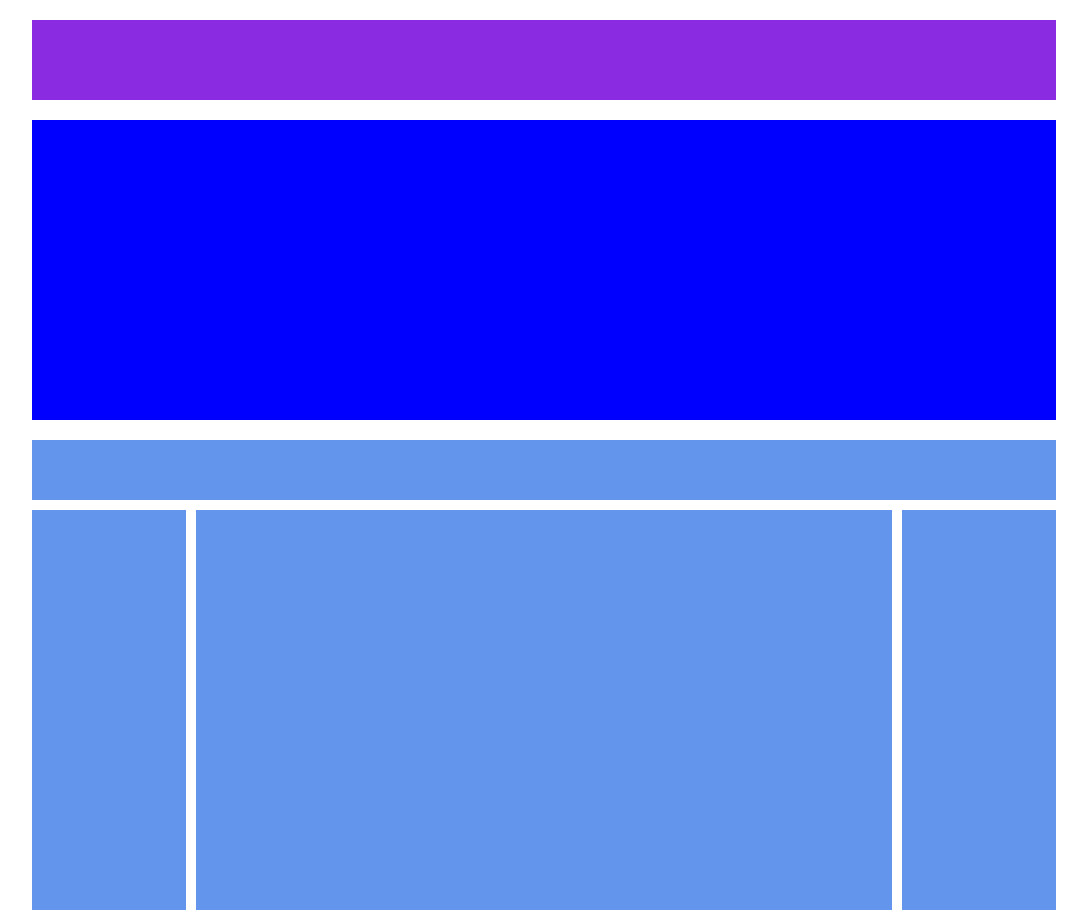
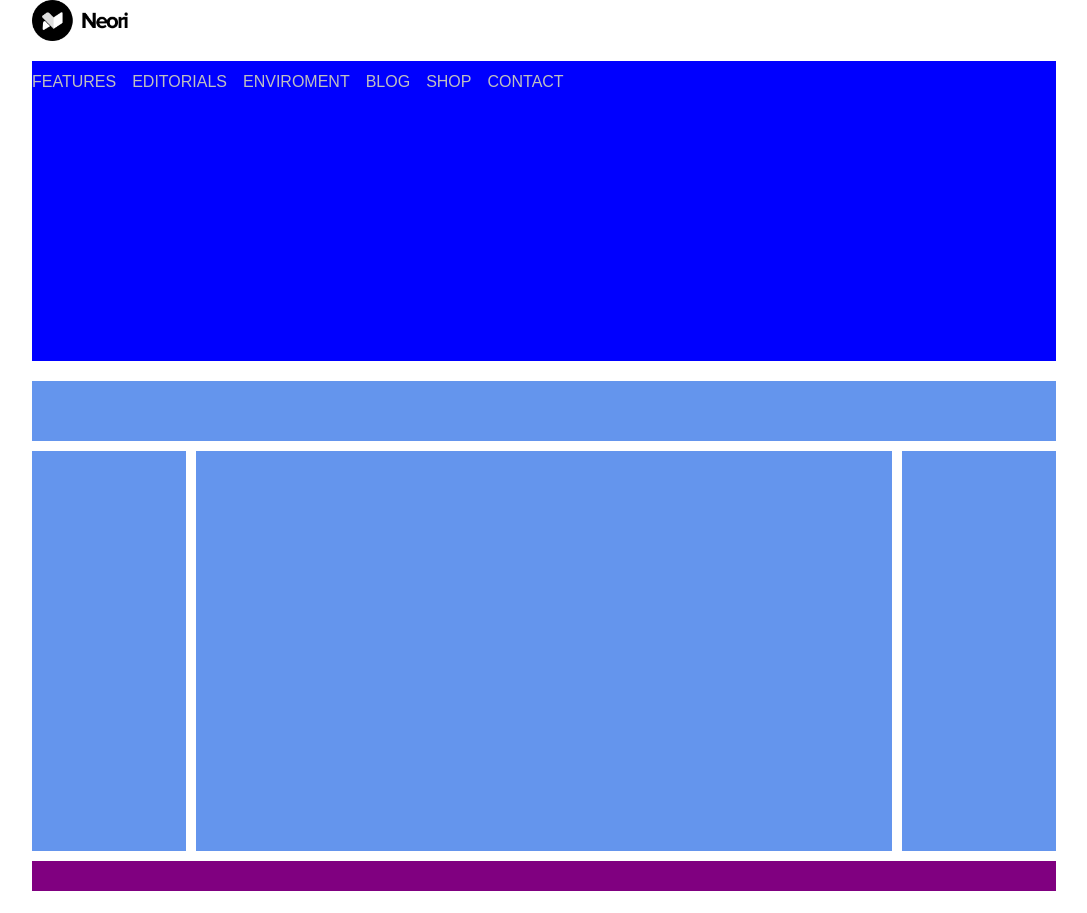
Before and after one commit to pater97/htmlcss-wp, a plain HTML site: page index.html in a window 1280 px wide. Shown: the top 913 px of the page, without its empty margins (96-1183 px from the left). Drawn offline with Linux system fonts and the light colour scheme.

Commit message:
completamento header

```diff
--- a/index.html
+++ b/index.html
@@ -11,7 +11,15 @@
 
 <body class="debug">
     <header class="headcontent">
-
+        <img src="./img/logo.png" alt="logo Neori">
+        <nav class="navbar clearfix">
+            <div>FEATURES</div>
+            <div>EDITORIALS</div>
+            <div>ENVIROMENT</div>
+            <div>BLOG</div>
+            <div>SHOP</div>
+            <div>CONTACT</div>
+        </nav>
     </header>
     <main class="maincontent">
         <section class="pt1">
--- a/style.css
+++ b/style.css
@@ -7,6 +7,7 @@
 body{
     width: 80%;
     margin: auto;
+    font-family: Arial, Helvetica, sans-serif;
 }
 .clearfix::after {
     content: "";
@@ -14,11 +15,6 @@ body{
     clear: both;
 }
 /* debug */
-.debug .headcontent{
-    height: 80px;
-    margin-top: 20px;
-    background-color: blueviolet;
-}
 .debug .pt1{
     height: 300px;
     background-color: blue;
@@ -37,8 +33,20 @@ body{
 }
 /* header */
 .headcontent{
-    background-color: blueviolet;
     width: 100%;
+}
+header img{
+    width: 6rem;
+    display: block;
+}
+.navbar{
+    float: left;
+    margin-top: 2rem;
+    color: rgb(192, 192, 192);
+}
+.navbar > div{
+    float: left;
+    margin-right: 1rem;
 }
 /* main */
 .pt1{
```
